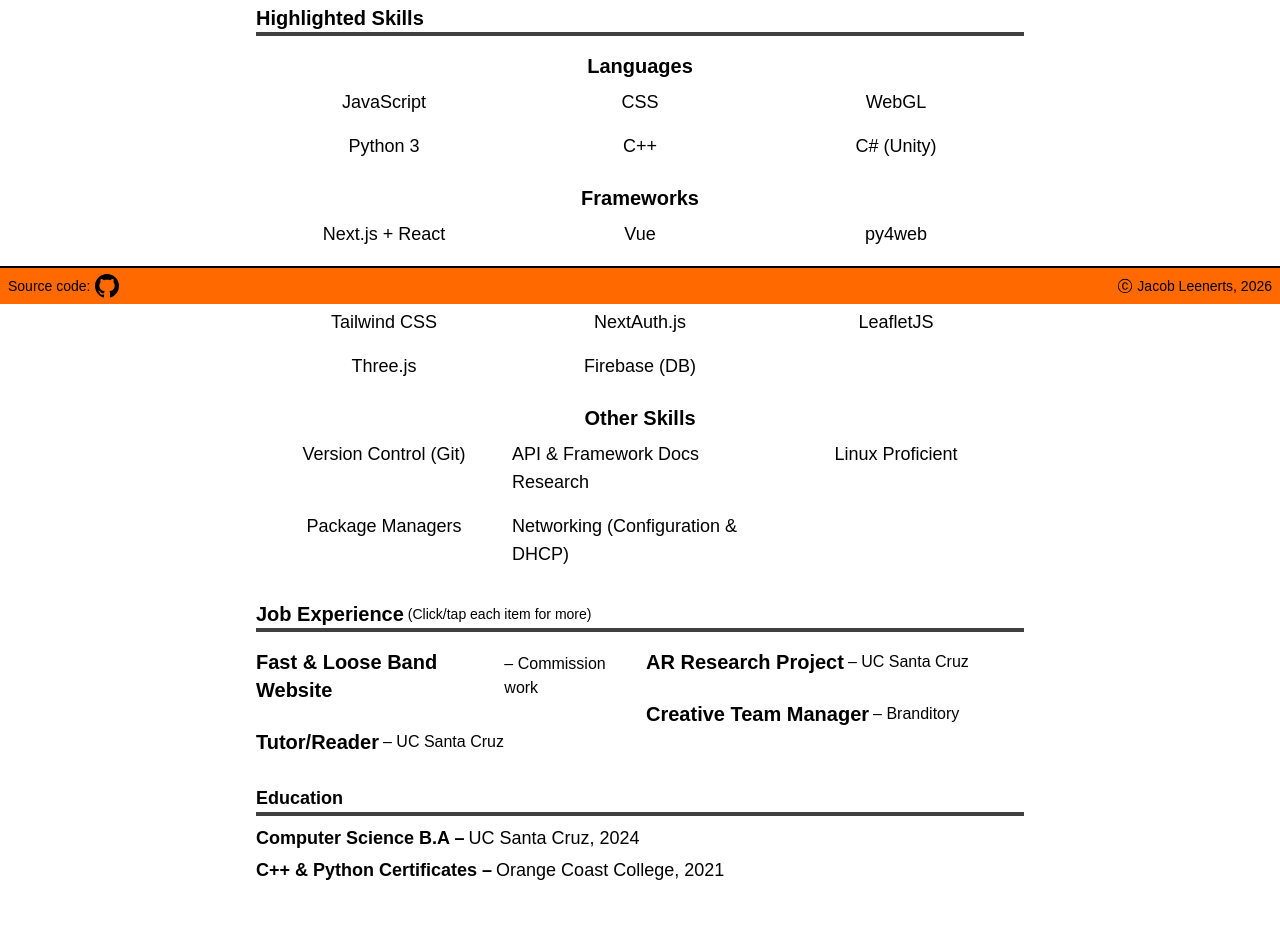
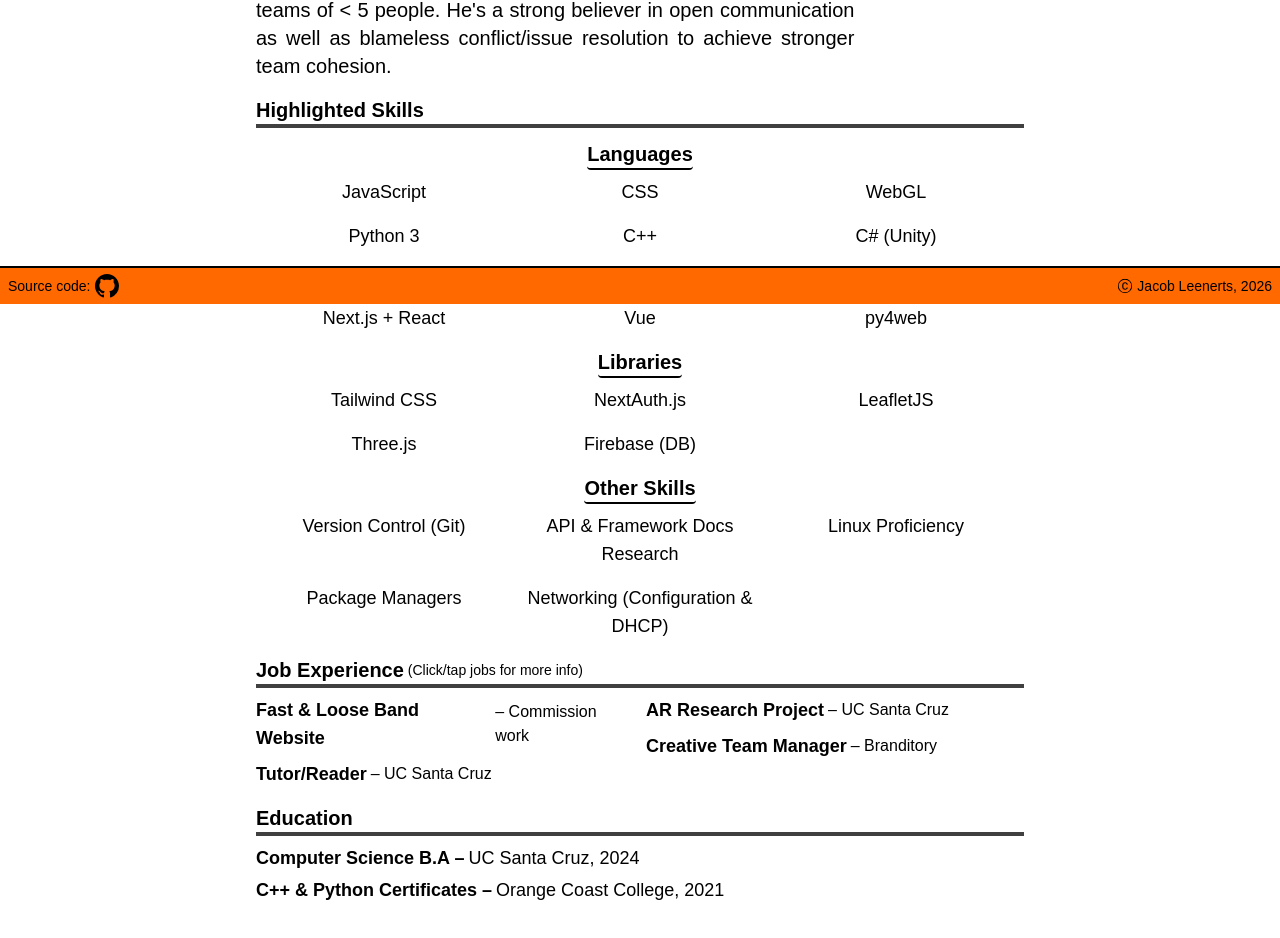
Before and after one commit to jleenerts/zozsite, a Next.js app: page /resume in a window 1280 px wide. Shown: the part 496-1434 px from the top of the page. Built offline with nearby package versions, Linux system fonts and the light colour scheme; a web font is replaced by a local one.

Commit message:
fix all the bugbears about page formatting

```diff
--- a/app/components/detailMenu.tsx
+++ b/app/components/detailMenu.tsx
@@ -12,7 +12,7 @@
 
    return (
       <div className={className}>
-         <button onClick={handleClick} className="py-2 flex justify-start text-left text-base xl:text-xl items-center">
+         <button onClick={handleClick} className="flex justify-start text-left text-base xl:text-lg items-center">
             <b>{title}</b>
             <p className="pl-1 text-sm xl:text-base">{subtitle}</p>
          </button>
--- a/app/resume/page.tsx
+++ b/app/resume/page.tsx
@@ -40,17 +40,19 @@
                      - working with APIs, databases, WebGL, and building websites
                      with Vue/React web application frameworks. His interests span
                      all of computing, with personal projects encompassing building & troubleshooting computer
-                     hardware as well as experiments with home networking/server deployment.
+                     hardware as well as experiments with home networking/server deployment. Jacob's
+                     jack-of-all-trades adeptitude will provide you adaptability and the ability to
+                     achieve a wide variety of tasks.
                   </p>
                   <p className="h-min-1/4 text-justify indent-[10%]">
                      Jacob works best in small teams or on solo projects, with an ability to research and
                      quickly pick up new skills to achieve tasks as needed. He has experience both working
                      on and leading small teams of &lt; 5 people. He's a strong believer in
-                     open communication as well as blameless conflict/issue resolution.
+                     open communication as well as blameless conflict/issue resolution to achieve
+                     stronger team cohesion.
                   </p>
                </div>
-               <div className="flex flex-row xl:flex-col
-                              w-1/2 xl:basis-1/5">
+               <div className="pt-2 xl:pt-0 w-1/2 xl:basis-1/5">
                   <Image src="/jacob-forest.jpg"
                            height={2316}
                            width={1656}
@@ -64,12 +66,12 @@
             </div>
 
          </section>
-         <section id="skills" className="pt-2 text-xl">
+         <section id="skills" className="pt-4 text-base xl:text-lg *:text-center">
             <div className="flex items-center border-b-4 border-black/75 dark:border-white/75">
-               <b>Highlighted Skills</b>
+               <b className="text-lg xl:text-xl">Highlighted Skills</b>
             </div>
-            <div className="pt-4 flex justify-center items-center">
-               <b>Languages</b>
+            <div className="pt-3 xl:text-xl flex justify-center items-center">
+               <b className="border-b-2 rounded-sm">Languages</b>
             </div>
             <ul className="grid grid-cols-3 *:my-2 place-content-around justify-items-center-safe
                            text-sm xl:text-lg *:transition *:hover:scale-120 *:duration-150 *:ease-out"
@@ -81,8 +83,8 @@
                <li>C++</li>
                <li>C# (Unity)</li>
             </ul>
-            <div className="pt-4 flex justify-center items-center">
-               <b>Frameworks</b>
+            <div className="pt-2 xl:text-xl flex justify-center items-center">
+               <b className="border-b-2 rounded-sm">Frameworks</b>
             </div>
             <ul className="grid grid-cols-3 *:my-2 place-content-around justify-items-center-safe
                            text-sm xl:text-lg *:transition *:hover:scale-120 *:duration-150 *:ease-out"
@@ -91,8 +93,8 @@
                <li>Vue</li>
                <li>py4web</li>
             </ul>
-            <div className="pt-4 flex justify-center items-center">
-               <b>Libraries</b>
+            <div className="pt-2 xl:text-xl flex justify-center items-center">
+               <b className="border-b-2 rounded-sm">Libraries</b>
             </div>
             <ul className="grid grid-cols-3 *:my-2 place-content-around justify-items-center-safe
                            text-sm xl:text-lg *:transition *:hover:scale-120 *:duration-150 *:ease-out"
@@ -103,23 +105,23 @@
                <li>Three.js</li>
                <li>Firebase (DB)</li>
             </ul>
-            <div className="pt-4 flex justify-center items-center">
-               <b>Other Skills</b>
+            <div className="pt-2 xl:text-xl flex justify-center items-center">
+               <b className="border-b-2 rounded-sm">Other Skills</b>
             </div>
             <ul className="grid grid-cols-3 *:my-2 place-content-around justify-items-center-safe
                            text-sm xl:text-lg *:transition *:hover:scale-120 *:duration-150 *:ease-out"
             >
                <li>Version Control (Git)</li>
                <li>API & Framework Docs Research</li>
-               <li>Linux Proficient</li>
+               <li>Linux Proficiency</li>
                <li>Package Managers</li>
                <li>Networking (Configuration & DHCP)</li>
             </ul>
          </section>
-         <section id="work-history" className="pt-6 text-xl">
+         <section id="work-history" className="pt-2 text-base xl:text-lg">
             <div className="flex items-center border-b-4 border-black/75 dark:border-white/75">
-               <b>Job Experience</b>
-               <p className="ml-1 text-sm">(Click/tap each item for more)</p>
+               <b className="text-lg xl:text-xl">Job Experience</b>
+               <p className="ml-1 text-sm">(Click/tap jobs for more info)</p>
             </div>
             <div id="jobs"className="flex flex-col lg:flex-row w-full">
                <div id="col1" className="basis-1/2">
@@ -162,9 +164,9 @@
                </div>
             </div>
          </section>
-         <section id="education" className="pt-5 text-base xl:text-lg">
+         <section id="education" className="pt-4 text-base xl:text-lg">
             <div className="flex items-center border-b-4 border-black/75 dark:border-white/75">
-               <b>Education</b>
+               <b className="text-lg xl:text-xl">Education</b>
             </div>
             <div className="mt-2 flex flex-col xl:flex-row">
                <b>Computer Science B.A –</b>
```
